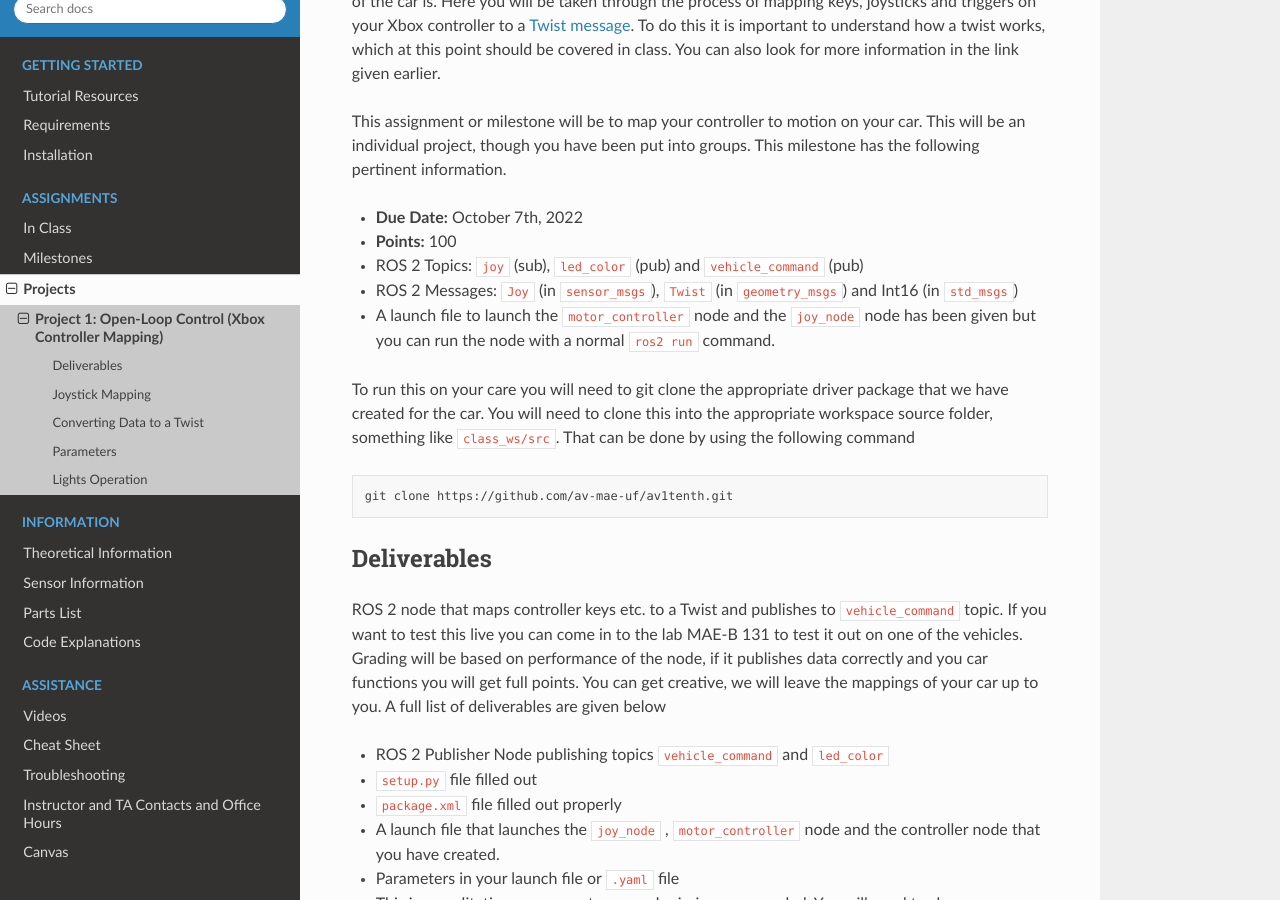
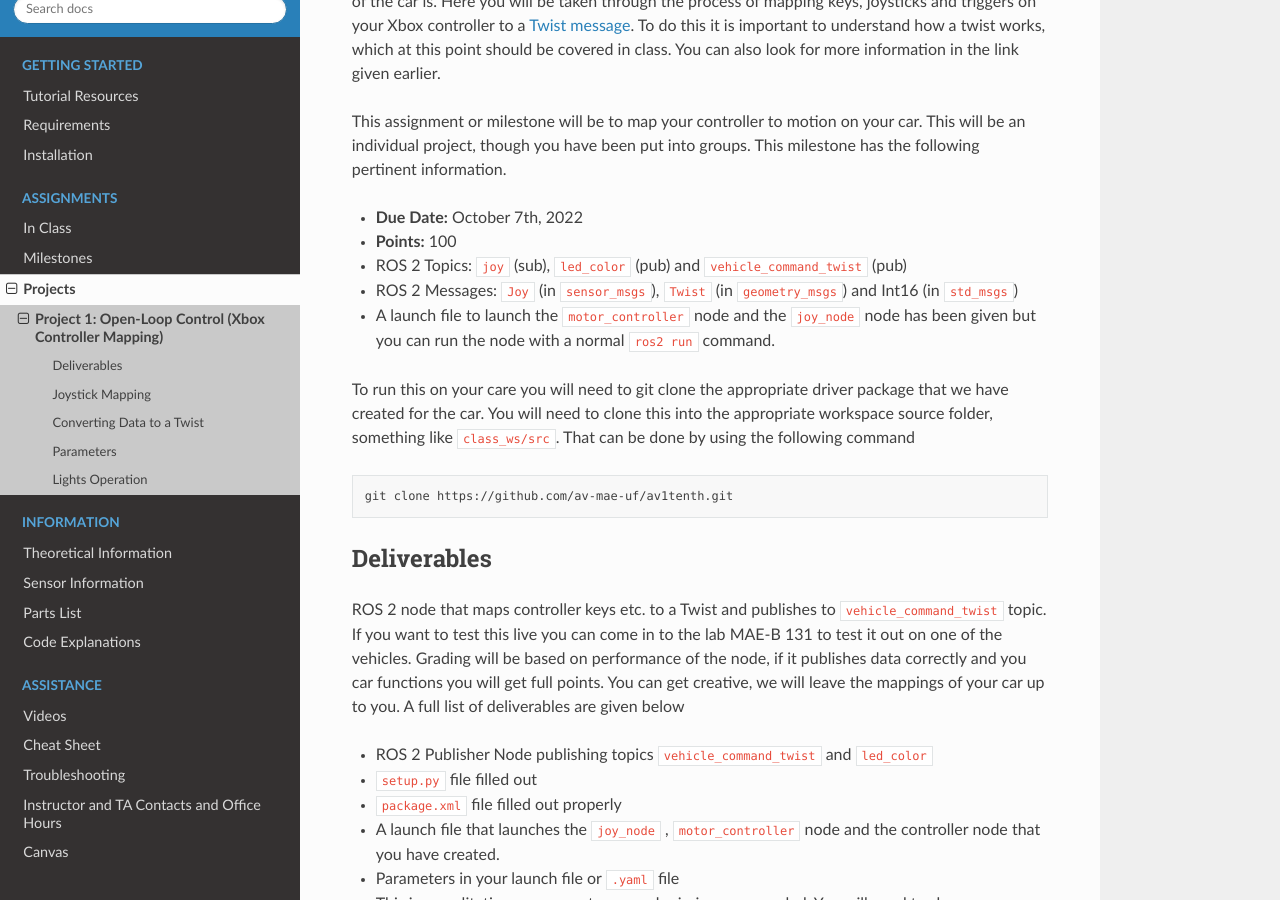
Before and after one commit to av-mae-uf/av1tenth-docs, a Sphinx documentation site: the page built from docs/assignments/projects/project1.rst, in a window 1280 px wide and 900 px high, scrolled down 231 px. Built offline with Sphinx 7.4.7 and the Read the Docs theme 2.0.0, drawn with Linux system fonts in a browser that asks for light colours.

Commit message:
Update project1.rst

```diff
--- a/docs/assignments/projects/project1.rst
+++ b/docs/assignments/projects/project1.rst
@@ -9,7 +9,7 @@
 
 * **Due Date:** October 7th, 2022
 * **Points:** 100
-* ROS 2 Topics: ``joy`` (sub), ``led_color`` (pub) and ``vehicle_command`` (pub)
+* ROS 2 Topics: ``joy`` (sub), ``led_color`` (pub) and ``vehicle_command_twist`` (pub)
 * ROS 2 Messages: ``Joy`` (in ``sensor_msgs``), ``Twist`` (in ``geometry_msgs``) and Int16 (in ``std_msgs``)
 * A launch file to launch the ``motor_controller`` node and the ``joy_node`` node has been given but you can run the node with a normal ``ros2 run`` command.
 
@@ -22,10 +22,10 @@
 
 Deliverables
 ^^^^^^^^^^^^
-ROS 2 node that maps controller keys etc. to a Twist and publishes to ``vehicle_command`` topic. If you want to test this live you can come in to the lab MAE-B 131 to test it out on one of the vehicles. Grading will be based on performance of the node,
+ROS 2 node that maps controller keys etc. to a Twist and publishes to ``vehicle_command_twist`` topic. If you want to test this live you can come in to the lab MAE-B 131 to test it out on one of the vehicles. Grading will be based on performance of the node,
 if it publishes data correctly and you car functions you will get full points. You can get creative, we will leave the mappings of your car up to you. A full list of deliverables are given below
 
-* ROS 2 Publisher Node publishing topics ``vehicle_command`` and ``led_color``
+* ROS 2 Publisher Node publishing topics ``vehicle_command_twist`` and ``led_color``
 * ``setup.py`` file filled out
 * ``package.xml`` file filled out properly
 * A launch file that launches the ``joy_node`` , ``motor_controller`` node and the controller node that you have created.
```
